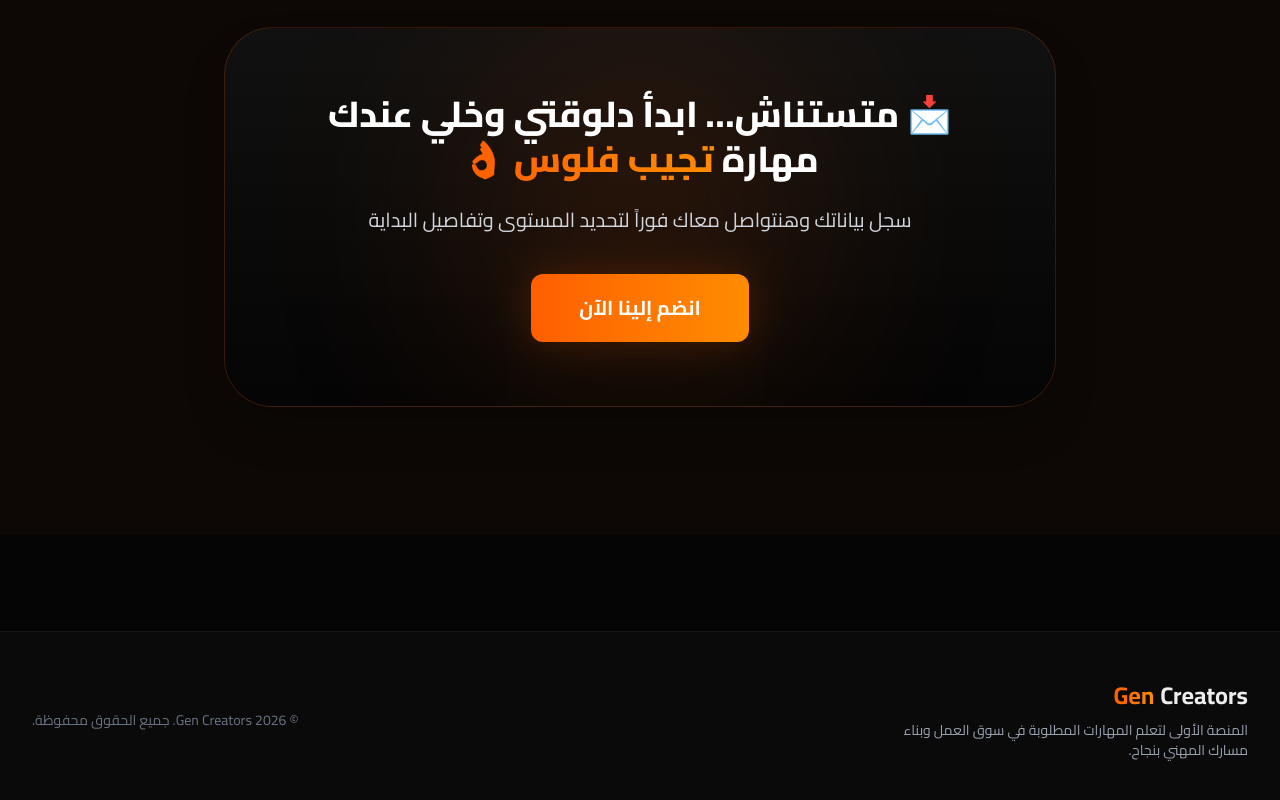
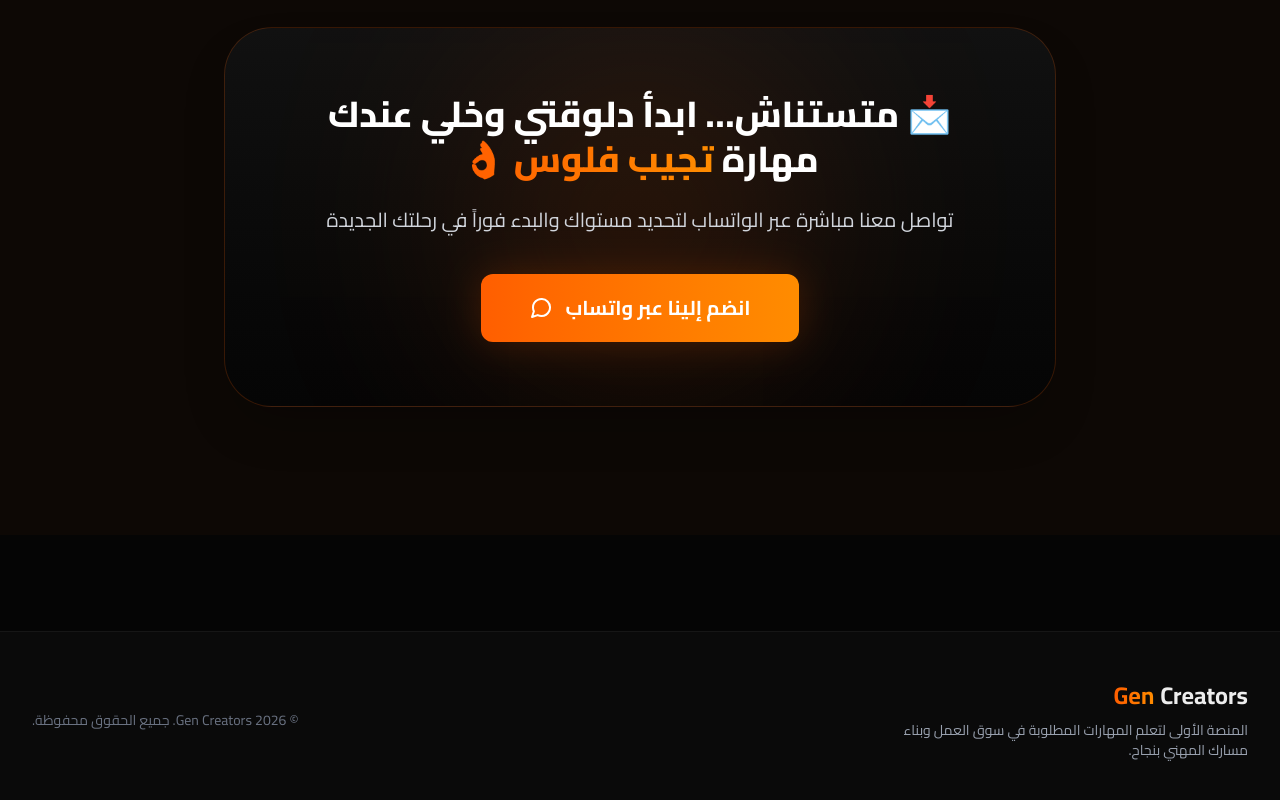
Before and after one commit to iahmedateff/Gen-Creators, a Next.js app: page / in a window 1280 px wide. Shown: the part 5546-6346 px from the top of the page. Built offline with nearby package versions, Linux system fonts and the light colour scheme; no server answers.

Commit message:
feat: Add WhatsApp CTA to FinalSection for better conversion

```diff
--- a/src/components/sections/FinalCTASection.tsx
+++ b/src/components/sections/FinalCTASection.tsx
@@ -4,6 +4,14 @@ import { motion } from 'framer-motion';
 import { Button } from '@/components/ui/Button';
 
 export default function FinalCTASection() {
+  const whatsappNumber = "201012345678"; // Replace with your actual WhatsApp number
+  const message = encodeURIComponent("أهلاً Gen Creators، حابب أنضم للمنصة وأستفسر أكثر عن الكورسات والمسارات المتاحة.");
+  const whatsappUrl = `https://wa.me/${whatsappNumber}?text=${message}`;
+
+  const handleJoinClick = () => {
+    window.open(whatsappUrl, '_blank');
+  };
+
   return (
     <section className="py-32 relative bg-gray-50/30 dark:bg-transparent">
       <div className="absolute inset-0 bg-[#ff5e00] opacity-[0.01] dark:opacity-[0.03] pattern-grid-lg pointer-events-none"></div>
@@ -24,12 +32,29 @@ export default function FinalCTASection() {
           </h2>
 
           <p className="text-xl text-gray-600 dark:text-gray-300 mb-10 relative z-10">
-            سجل بياناتك وهنتواصل معاك فوراً لتحديد المستوى وتفاصيل البداية
+            تواصل معنا مباشرة عبر الواتساب لتحديد مستواك والبدء فوراً في رحلتك الجديدة
           </p>
 
           <div className="relative z-10 flex justify-center">
-            <Button size="lg" className="px-8 md:px-12 py-4 md:py-5 text-lg md:text-xl w-full sm:w-auto hover:scale-105 transition-transform duration-300 shadow-[0_4px_20px_rgba(255,94,0,0.15)] dark:shadow-[0_0_40px_rgba(255,94,0,0.3)]">
-              انضم إلينا الآن
+            <Button
+              size="lg"
+              onClick={handleJoinClick}
+              className="px-8 md:px-12 py-4 md:py-5 text-lg md:text-xl w-full sm:w-auto hover:bg-[#25D366] hover:text-white transition-all duration-300 shadow-[0_4px_20px_rgba(255,94,0,0.15)] dark:shadow-[0_0_40px_rgba(255,94,0,0.3)] group flex items-center gap-3"
+            >
+              <span>انضم إلينا عبر واتساب</span>
+              <svg
+                viewBox="0 0 24 24"
+                width="24"
+                height="24"
+                stroke="currentColor"
+                strokeWidth="2"
+                fill="none"
+                strokeLinecap="round"
+                strokeLinejoin="round"
+                className="group-hover:scale-110 transition-transform"
+              >
+                <path d="M21 11.5a8.38 8.38 0 0 1-.9 3.8 8.5 8.5 0 0 1-7.6 4.7 8.38 8.38 0 0 1-3.8-.9L3 21l1.9-5.7a8.38 8.38 0 0 1-.9-3.8 8.5 8.5 0 0 1 4.7-7.6 8.38 8.38 0 0 1 3.8-.9h.5a8.48 8.48 0 0 1 8 8v.5z"></path>
+              </svg>
             </Button>
           </div>
         </motion.div>
```
